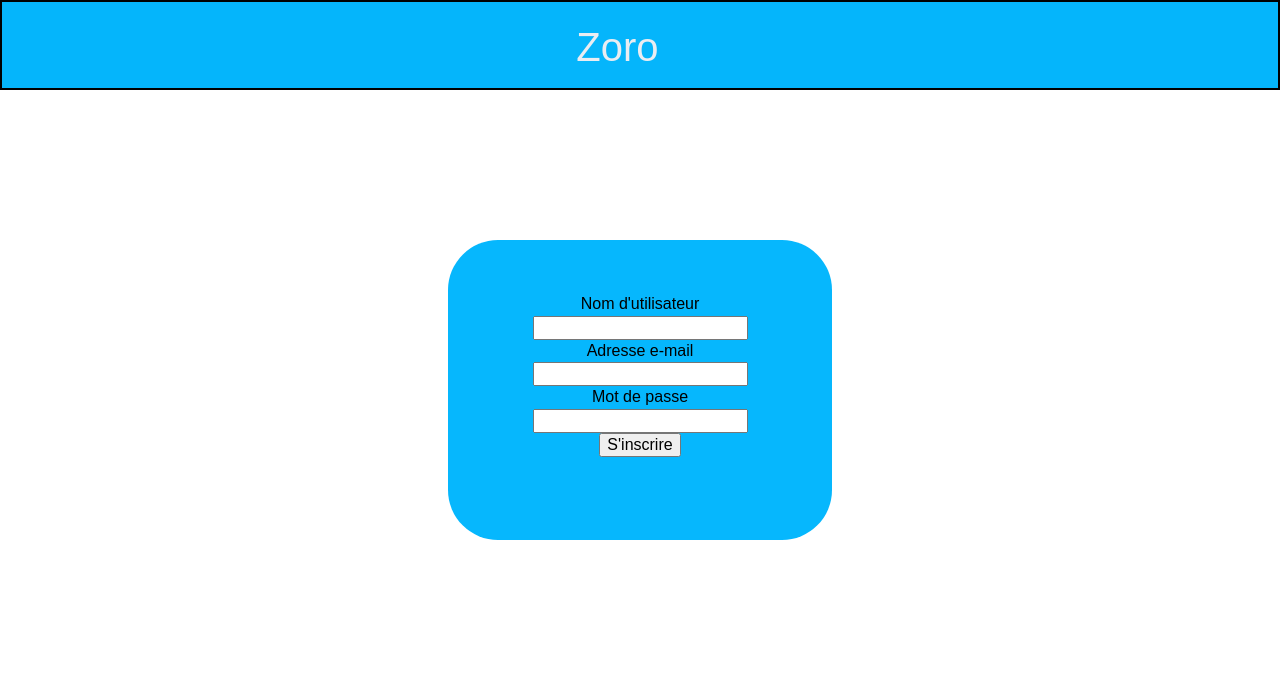
After one commit to drazakd/Zoro, a Flask app: page /inscription in a window 1280 px wide. The commit adds this page. Shown: the top 689 px of the page. Run offline with Flask 3, Linux system fonts and the light colour scheme.

Commit message:
ajout inscription

```diff
--- a/app.py
+++ b/app.py
@@ -1,20 +1,18 @@
-from flask import Flask, render_template, request, url_for, flash, redirect
+from flask import Flask, render_template, request, url_for, flash, redirect, Response
+from flask_login import LoginManager, login_user, UserMixin, logout_user, current_user
+
 import pyodbc
+import json
 
 # Connexion à la base de données SQL Server
 
 DSN = "Driver={SQL Server};Server=DESKTOP-6RB7ER5\\SQLEXPRESS;Database=product;"
 conn = pyodbc.connect(DSN)
 cursor = conn.cursor()
-cursor.execute("select * from Produit")
-
-DSN = "Driver={SQL Server};Server=DESKTOP-6RB7ER5\\SQLEXPRESS;Database=product;"
-conn = pyodbc.connect(DSN)
-cursor = conn.cursor()
-cursor.execute("select * from Magasin")
 
 app = Flask(__name__)  # montre le nom (app) de notre application a flask
 app.config['SECRET_KEY'] = 'clés_flash'
+
 
 
 @app.route("/")  # page principale pour specifier le chemin
@@ -27,6 +25,42 @@ def accueil():
     return render_template("base.html")  # lien de la deuxième page
 
 
+@app.route("/deconnexion")
+def deconnexion():
+    return render_template("index.html")
+
+@app.route("/inscription", methods=["POST", "GET"])
+def inscription():
+    username = request.form.get("identifiant")
+    email = request.form.get("email")
+    password = request.form.get("password")
+
+    # Vérifiez les champs du formulaire pour les erreurs
+
+    if not username:
+        return render_template("inscription.html", error="Le nom d'utilisateur est requis.")
+    if not email:
+        return render_template("inscription.html", error="L'adresse e-mail est requise.")
+    if not password:
+        return render_template("inscription.html", error="Le mot de passe est requis.")
+
+    # Insérez les informations d'identification de l'utilisateur dans la base de données
+
+    conn = pyodbc.connect(DSN)
+
+    cursor = conn.cursor()
+    cursor.execute(
+        "INSERT INTO Comptes (username, Email, password) VALUES (?, ?, ?)",
+        (username, email, password),
+    )
+    conn.commit()
+    cursor.close()
+    conn.close()
+
+    # Redirigez l'utilisateur vers la page de connexion
+
+    return redirect("/")
+
 @app.route("/magasin", methods=['GET', 'POST'])
 def magasin():
     DSN = "Driver={SQL Server};Server=DESKTOP-6RB7ER5\\SQLEXPRESS;Database=product;"
@@ -37,10 +71,6 @@ def magasin():
     conn.close()
     return render_template("magasin.html", data=data)
 
-
-@app.route("/deconnexion")  # quatrième route pour la deuxième page
-def deconnexion():
-    return render_template("index.html")  # lien de la deuxième page
 
 
 @app.route("/formulaire", methods=["GET", "POST"])
@@ -134,7 +164,6 @@ def formulaireproduit():
         # Récupérer les données du formulaire
         nom = request.form["nom"]
         description = request.form["description"]
-        stockactuel = request.form["stockactuel"]
         prixunitaire = request.form["prixunitaire"]
         DSN = "Driver={SQL Server};Server=DESKTOP-6RB7ER5\\SQLEXPRESS;Database=product;"
 
@@ -145,9 +174,9 @@ def formulaireproduit():
 
         # Insertion du nouveau produit
         cursor.execute('''
-            INSERT INTO Produit (Nom, Descriptions, StockActuel, PrixUnitaire)
-            VALUES ( ?, ?, ?, ?)
-         ''', (nom, description, stockactuel, prixunitaire))
+            INSERT INTO Produit (Nom, Descriptions, PrixUnitaire)
+            VALUES ( ?, ?, ?)
+         ''', (nom, description, prixunitaire))
 
         # Validation des modifications et fermeture de la connexion à la base de données
         conn.commit()
@@ -179,15 +208,14 @@ def edit(item_id):
         # Récupération des données du formulaire
         nom = request.form['nom']
         description = request.form['description']
-        stockactuel = request.form['stockactuel']
         prixunitaire = request.form['prixunitaire']
 
         # Mise à jour des données du produit dans la base de données
         cursor.execute('''
             UPDATE produit
-            SET Nom = ?, Descriptions = ?, StockActuel = ?, PrixUnitaire = ?
+            SET Nom = ?, Descriptions = ?, PrixUnitaire = ?
             WHERE CodeProduit = ?
-        ''', (nom, description, stockactuel, prixunitaire, item_id))
+        ''', (nom, description, prixunitaire, item_id))
 
         # Validation des modifications dans la base de données
         conn.commit()
@@ -226,6 +254,26 @@ def delete(item_id):
     flash(f'Le produit numéro {item_id} a été supprimé avec succès !', 'info')
     return redirect(url_for('produit'))
 
+@app.route('/deleter/<int:item_id>', methods=['GET', 'POST'])
+def deleter(item_id):
+    item_id = int(item_id)
+
+    # Connexion à la base de données
+    conn = pyodbc.connect(DSN)
+
+    # Création d'un objet curseur
+    cursor = conn.cursor()
+
+    # Récupération des données du produit depuis la base de données
+    cursor.execute('DELETE FROM Magasin WHERE IdMagasin = ?', (item_id,))
+
+    # Validation des modifications dans la base de données
+    conn.commit()
+    # Fermeture de la connexion à la base de données
+    conn.close()
+
+    flash(f'Le magasin numéro {item_id} a été supprimé avec succès !', 'info')
+    return redirect(url_for('magasin'))
 
 @app.route('/MagEdit/<int:item_id>', methods=['GET', 'POST'])
 def MagEdit(item_id):
--- a/static/style.css
+++ b/static/style.css
@@ -302,9 +302,20 @@ button{
     text-align: center;
 }
 
+.formulairereg{
+    display: flex;
+    justify-content: space-around;
+    align-items: center;
+    width: 90%;
+    height: 90%;
+}
 
-/* .touchconfirm{
-    height: 20%;
+.containers{
     width: 30%;
-    border: 2px solid black;
-} */
+    height: 50%;
+    /* border: 2px solid black; */
+    border-radius: 50px;
+    background-color: rgb(6, 183, 253);
+    display: flex;
+    justify-content: center;
+}
--- /dev/null
+++ b/templates/inscription.html
@@ -0,0 +1,29 @@
+<!DOCTYPE html>
+<html lang="fr">
+<head>
+    <meta charset="UTF-8">
+    <meta name="viewport" content="width=device-width, initial-scale=1.0">
+    <title>Zoro</title>
+    <link rel="stylesheet" href="../static/style.css">
+    <link rel="stylesheet" href="../static/initialize.css">
+</head>
+
+{% include './header.html' %}
+
+{% block centre %}
+<section class="main">
+    <section class="containers">
+        <div class="formulairereg">
+            <form action="/inscription" method="post">
+                <label for="username">Nom d'utilisateur</label>
+                <input type="text" name="identifiant" id="username">
+                <label for="email">Adresse e-mail</label>
+                <input type="email" name="email" id="email">
+                <label for="password">Mot de passe</label>
+                <input type="password" name="password" id="password">
+                <input type="submit" value="S'inscrire">
+            </form>
+        </div>
+    </section>
+</section>
+{% endblock %}
--- a/templates/menu.html
+++ b/templates/menu.html
@@ -2,7 +2,7 @@
 <div class="gauche">
     <div class="marge">
 
-        <div class="magasin hover visited "><a href="{{ url_for('connexion') }}">Accueil</a></div>
+        <div class="magasin hover visited "><a href="{{ url_for('accueil') }}">Accueil</a></div>
         <div class="magasin hover visited "><a href="{{ url_for('magasin') }}">Magasin</a></div>
         <div class="produit hover visited "><a href="{{ url_for('produit') }}">Produit</a></div>
         <div class="vente hover visited "><a href="{{ url_for('vente') }}">Vente</a></div>
--- a/templates/produit.html
+++ b/templates/produit.html
@@ -30,7 +30,6 @@
                             <td class="id un">CodeProduit</td>
                             <td class="un">Nom</td>
                             <td class="un">Description</td>
-                            <td class="un">StockActuel</td>
                             <td class="un">PrixUnitaire</td>
                             <td class="un">Action</td>
                           </tr>
@@ -42,7 +41,6 @@
                             <td> {{ row[1] }} </td>
                             <td> {{ row[2] }} </td>
                             <td> {{ row[3] }} </td>
-                            <td> {{ row[4] }} </td>
                             <td>
                               <button class="modifier"><a href="{{ url_for('edit', item_id=row[0]) }}">Modifier</a></button>
                               <button class="Supprimer"><a href="{{ url_for('supprimer', item_id=row[0]) }}">Supprimer</a></button>
--- a/templates/suppress.html
+++ b/templates/suppress.html
@@ -19,7 +19,7 @@
                                 <div class="touchconfirm">
                                     <!-- bouton envoyer -->
                                     <button class="btg" type="submit"><a href="{{ url_for('magasin') }}">Retour</a></button>
-                                    <button class="btd" type="submit"><a href="{{ url_for('delete', item_id=data[0]) }}">Confirmer</a></button>
+                                    <button class="btd" type="submit"><a href="{{ url_for('deleter', item_id=data[0]) }}">Confirmer</a></button>
                                 </div>
                             </div>
 
```
Also changed, not shown: database.sql (+14 -0 lines), templates/index.html (+4 -4 lines).
